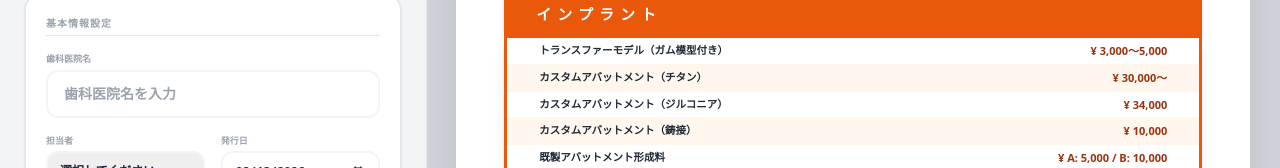
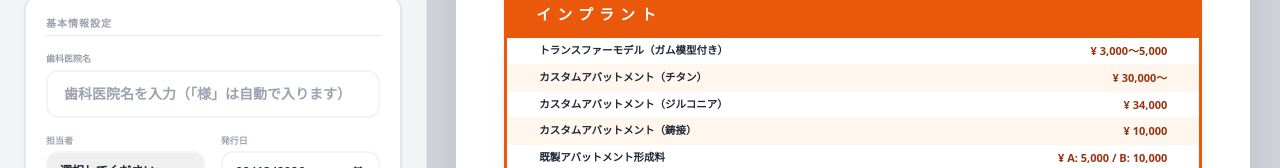
Before and after one commit to mystarz260116/mystarz-pricelist, a React (Vite) app: page / in a window 1280 px wide. Shown: the part 472-640 px from the top of the page. Built offline with nearby package versions, Linux system fonts and the light colour scheme.

Commit message:
feat: Clarify clinic name input placeholder
Update the placeholder text for the dental clinic name input to inform users that the honorific "様" will be automatically appended. This improves user guidance and reduces potential confusion.

```diff
--- a/App.tsx
+++ b/App.tsx
@@ -239,7 +239,7 @@ const App: React.FC = () => {
           <div className="space-y-4">
             <div>
                <label className="block text-[9px] text-gray-400 font-black mb-1">歯科医院名</label>
-               <input type="text" className="w-full border-2 rounded-xl px-4 py-3 text-sm font-black border-gray-100 outline-none focus:ring-2 focus:ring-blue-500" placeholder="歯科医院名を入力" value={data.clinic.name} onChange={(e) => setData({...data, clinic: {...data.clinic, name: e.target.value}})} />
+               <input type="text" className="w-full border-2 rounded-xl px-4 py-3 text-sm font-black border-gray-100 outline-none focus:ring-2 focus:ring-blue-500" placeholder="歯科医院名を入力（「様」は自動で入ります）" value={data.clinic.name} onChange={(e) => setData({...data, clinic: {...data.clinic, name: e.target.value}})} />
             </div>
             <div className="grid grid-cols-2 gap-4">
               <div>
```
